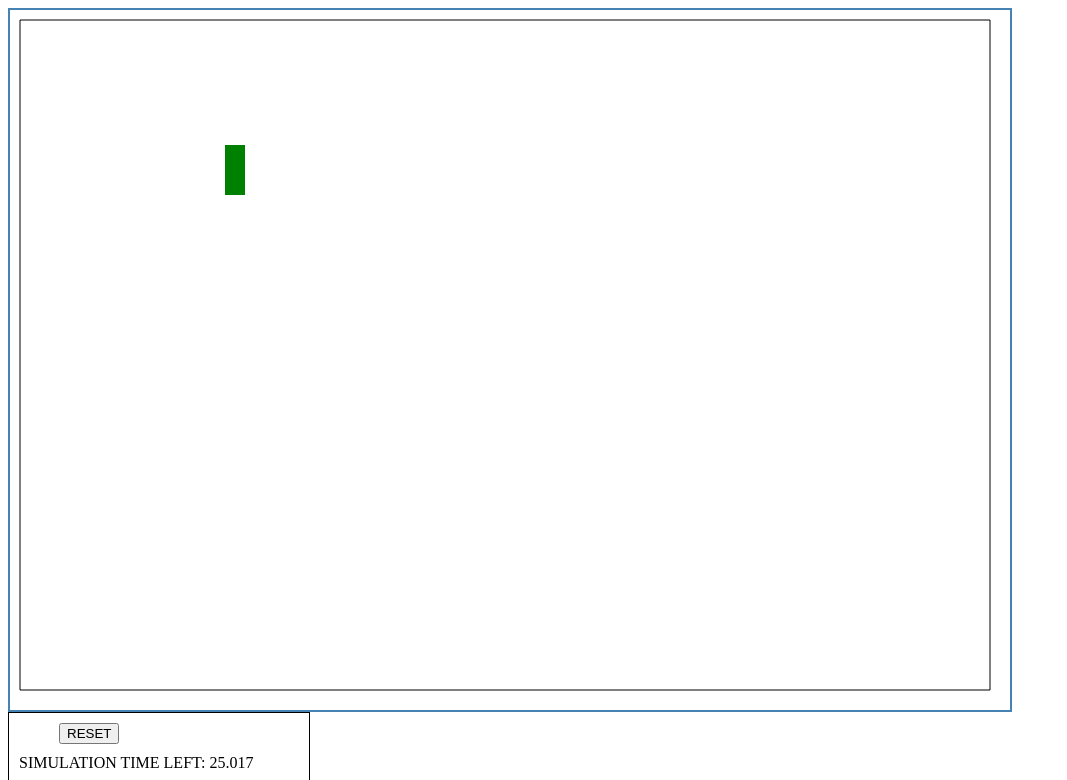
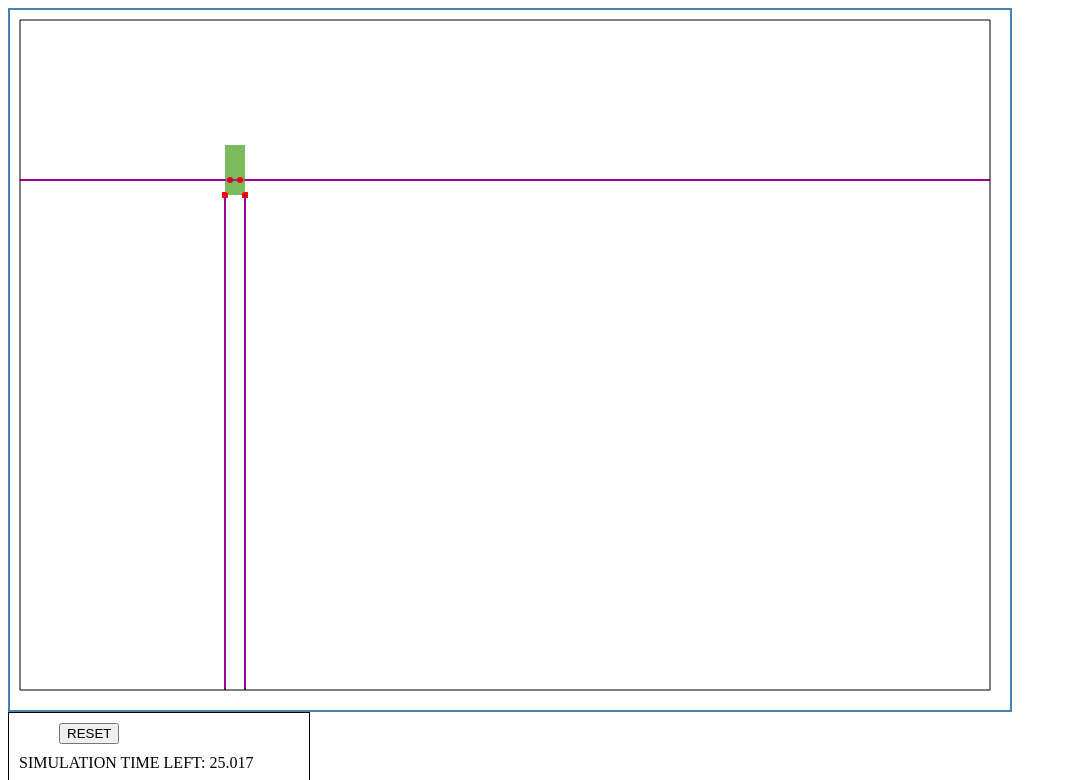
Before and after one commit to pankrator/GA-tanks, a website: page public/index.html in a window 1280 px wide. Shown: the top 780 px of the page, without its empty margins (0-1067 px from the left). Drawn offline with Linux system fonts and the light colour scheme.

Commit message:
Put random colors to tanks. Add update speed input

```diff
--- a/public/draw.js
+++ b/public/draw.js
@@ -62,7 +62,7 @@ function draw(ctx) {
         ctx.translate(-tank.position.x - tank.width/2, -tank.position.y - tank.height / 2);
 
         ctx.beginPath();
-        ctx.fillStyle = "green";
+        ctx.fillStyle = tank.color;
 
         if (tank.stopped) {
             ctx.fillStyle = "red";
@@ -73,10 +73,10 @@ function draw(ctx) {
         ctx.restore();
 
         if (!tank.stopped) {
-            // drawSensor(ctx, tank.sensors.frontLeft);
-            // drawSensor(ctx, tank.sensors.frontRight);
-            // drawSensor(ctx, tank.sensors.leftSide);
-            // drawSensor(ctx, tank.sensors.rightSide);
+            drawSensor(ctx, tank.sensors.frontLeft);
+            drawSensor(ctx, tank.sensors.frontRight);
+            drawSensor(ctx, tank.sensors.leftSide);
+            drawSensor(ctx, tank.sensors.rightSide);
         }
     }
 
--- a/public/index.html
+++ b/public/index.html
@@ -21,6 +21,7 @@
 
             <div style="margin-left: 10px; margin-top: 10px;">Elitism: <input id="elitism" value="2" type="text"/></div>
             <div style="margin-left: 10px; margin-top: 10px;">Mutation rate: <input id="mutation-rate" value="0.25" type="text"/></div>
+            <div style="margin-left: 10px; margin-top: 10px;">Update speed: <input id="update-speed" value="60" type="text"/></div>
         </div>
 
     </body>
--- a/public/index.js
+++ b/public/index.js
@@ -206,9 +206,10 @@ function update(ctx) {
 
     draw(ctx);
 
+    let updateSpeed = parseInt(document.getElementById("update-speed").value);
     setTimeout(function() {
         update(ctx);
-    }, 1000/60);
+    }, 1000/updateSpeed);
 }
 
 function tankToPolygonCollision(tank) {
--- a/public/movement.js
+++ b/public/movement.js
@@ -91,7 +91,11 @@ function checkpointCheck(tank) {
     return;
   }
 
-  if (distanceToCheckpoint - tank.nearestDistToCheckpoint > 100) {
+  if (distanceToCheckpoint < tank.nearestDistToCheckpoint) {
+    tank.nearestDistToCheckpoint = distanceToCheckpoint;
+  }
+
+  if (distanceToCheckpoint - tank.nearestDistToCheckpoint > 70) {
     tank.stopped = true;
     return;
   }
--- a/public/object.js
+++ b/public/object.js
@@ -5,6 +5,12 @@ function Tank(position) {
   this.velocity = new Vector(1, 0);
   this.rotation = degreesToRadians(90);
 
+  let alpha = Math.random() + 0.2;
+  let r = getRandomInt(0, 255);
+  let g = getRandomInt(0, 255);
+  let b = getRandomInt(0, 255);
+
+  this.color = `rgba(${r}, ${g}, ${b}, ${alpha})`;
   this.width = 50;
   this.height = 20;
   this.center = new Vector(this.position.x + this.width/2, this.position.y + this.height/2);
```
